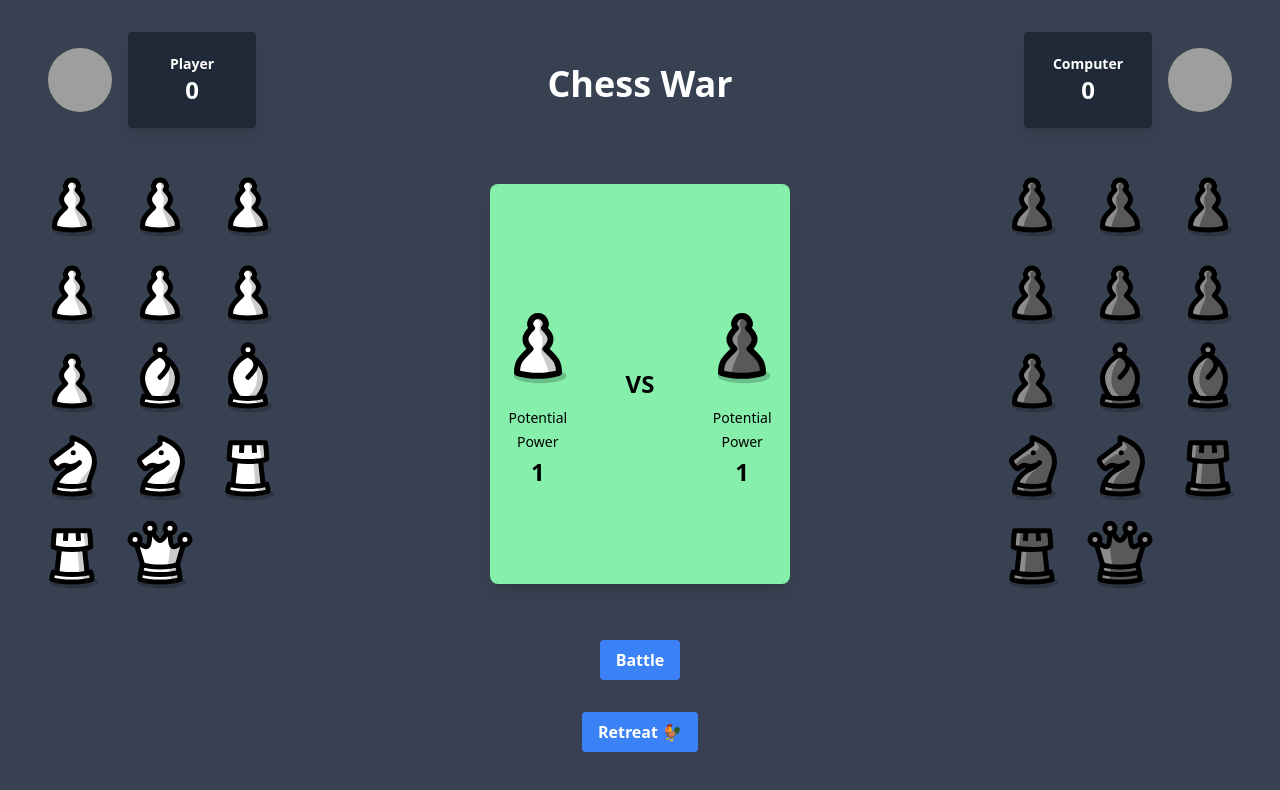
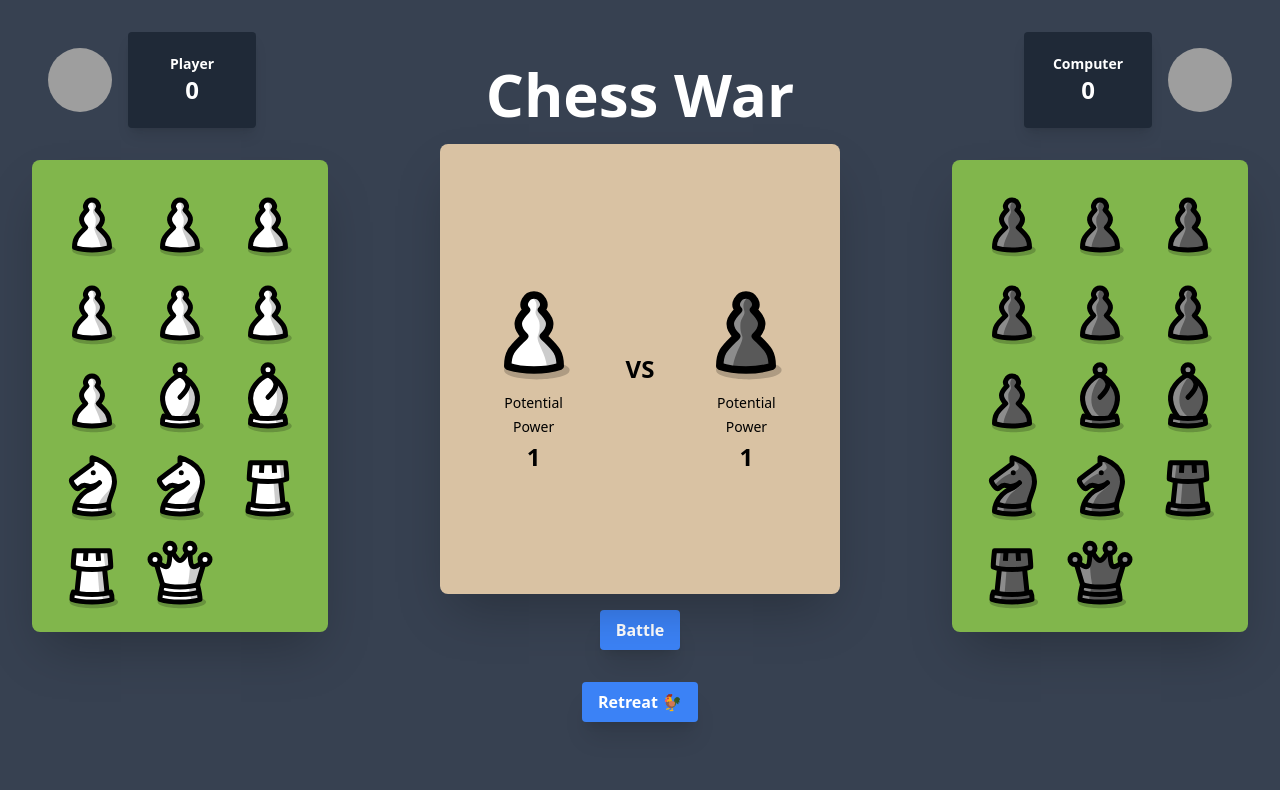
Before and after one commit to jimmacur/chess-war, a Vue app: page /game/computer in a window 1280 px wide. Both pictures are taken after a click on the button "Prepare for battle". Shown: the top 790 px of the page. Built offline with nearby package versions, Linux system fonts and the light colour scheme; grey boxes are pictures that could not be loaded.

Commit message:
changes background colors and text for battle modes

```diff
--- a/src/assets/tailwind.css
+++ b/src/assets/tailwind.css
@@ -3,7 +3,7 @@
 @tailwind utilities;
 
 .btn {
-  @apply bg-blue-500 m-4 hover:bg-blue-700 text-white font-bold py-2 px-4 rounded;
+  @apply bg-blue-500 m-4 hover:bg-blue-700 text-white font-bold py-2 px-4 rounded shadow-xl;
 }
 
 body {
--- a/src/views/PlayVsComputer.vue
+++ b/src/views/PlayVsComputer.vue
@@ -15,7 +15,7 @@
     </div>
 
     <!-- Player Pieces -->
-    <div class="absolute top-40 left-8 grid grid-cols-3 gap-2">
+    <div class="absolute bg-[#81B64C] rounded-lg p-5 top-40 left-8 grid grid-cols-3 gap-2 shadow-2xl">
       <img
         v-for="piece in playerPieces"
         :key="piece.id"
@@ -26,7 +26,7 @@
     </div>
 
     <!-- Title -->
-    <h1 class="text-4xl font-bold text-center mt-16 mb-10">Chess War</h1>
+    <h1 class="text-6xl font-bold text-center mt-16">Chess War</h1>
 
     <!-- Computer Score and Avatar -->
     <div class="absolute top-8 right-12 flex items-center space-x-4">
@@ -42,7 +42,7 @@
     </div>
 
     <!-- Computer Pieces -->
-    <div class="absolute top-40 right-8 grid grid-cols-3 gap-2">
+    <div class="absolute bg-[#81B64C] rounded-lg p-5 top-40 right-8 grid grid-cols-3 gap-2 shadow-2xl">
       <img
         v-for="piece in computerPieces"
         :key="piece.id"
@@ -53,11 +53,11 @@
     </div>
 
     <!-- Battlefield -->
-    <div class="flex items-center justify-center w-[300px] h-[400px] bg-green-300 rounded-lg shadow-lg mt-20 mx-auto relative">
+    <div class="relative mx-auto flex items-center justify-center w-[400px] h-[450px] bg-[#D9C2A3] rounded-lg shadow-2xl mt-5">
       <p v-if="!activePieces.length" class="text-black text-3xl">Battlefield is ready</p>
 
       <!-- Active Pieces -->
-      <div v-if="activePieces.length === 2" class="flex justify-center items-center">
+      <div v-if="activePieces.length === 2" class="absolute flex justify-center items-center space-x-8">
         <!-- Player Piece -->
         <div class="flex flex-col items-center space-y-2">
           <img
@@ -68,14 +68,11 @@
             :class="battleResult === 'player' ? 'scale-125' : ''"
           />
           <div class="flex flex-col items-center space-y-1">
-            <p class="text-sm text-black">Potential</p>
+            <p class="text-sm text-black">
+              {{ isActivelyBattling ? "Battle" : "Potential" }}
+            </p>
             <p class="text-sm text-black">Power</p>
-            <p
-              v-if="!showBattleValues"
-              class="text-2xl font-bold text-black"
-            >
-              {{ activePieces[0].classicalValue }}
-            </p>
+            <p v-if="!showBattleValues" class="text-2xl font-bold text-black">{{ activePieces[0].classicalValue }}</p>
             <p
               v-if="showBattleValues"
               class="text-2xl font-bold text-black transition-all"
@@ -85,7 +82,7 @@
             </p>
           </div>
         </div>
-        <div class="text-2xl text-black font-bold mx-10">VS</div>
+        <div class="text-2xl text-black font-bold">VS</div>
         <!-- Computer Piece -->
         <div class="flex flex-col items-center space-y-2">
           <img
@@ -96,14 +93,11 @@
             :class="battleResult === 'computer' ? 'scale-125' : ''"
           />
           <div class="flex flex-col items-center space-y-1">
-            <p class="text-sm text-black">Potential</p>
+            <p class="text-sm text-black">
+              {{ isActivelyBattling ? "Battle" : "Potential" }}
+            </p>
             <p class="text-sm text-black">Power</p>
-            <p
-              v-if="!showBattleValues"
-              class="text-2xl font-bold text-black"
-            >
-              {{ activePieces[1].classicalValue }}
-            </p>
+            <p v-if="!showBattleValues" class="text-2xl font-bold text-black">{{ activePieces[1].classicalValue }}</p>
             <p
               v-if="showBattleValues"
               class="text-2xl font-bold text-black transition-all"
@@ -114,21 +108,17 @@
           </div>
         </div>
       </div>
-    </div>
 
-    <!-- Battle Holding Zone -->
-    <div class="m-5 flex justify-center">
-      <div v-if="holdingZone.length" class="text-center">
-        <h3 class="text-lg font-bold mb-4">War Chest</h3>
-        <div class="flex flex-wrap justify-center gap-4 max-w-lg mx-auto">
-          <img
-            v-for="(piece, index) in holdingZone"
-            :key="index"
-            :src="piece.src"
-            :alt="piece.name"
-            class="w-12 h-12"
-          />
-        </div>
+      <!-- Battle Bench -->
+      <div class="absolute bottom-2 left-2 flex items-center space-x-2">
+        <p v-if="battleBench.length > 0" class="text-black text-sm">Battle Bench:</p>
+        <img
+          v-for="piece in battleBench"
+          :key="piece.id"
+          :src="piece.src"
+          :alt="piece.name"
+          class="w-8 h-8"
+        />
       </div>
     </div>
 
@@ -191,7 +181,8 @@ export default {
       playerPieceValue: 0,
       computerPieceValue: 0,
       isBattleMode: false,
-      holdingZone: [] as ChessPiece[],
+      isActivelyBattling: false,
+      battleBench: [] as ChessPiece[],
       showBattleValues: false,
       battleResult: "",
     };
@@ -280,12 +271,14 @@ export default {
         this.playerPieceValue = this.getRandomValue(playerPiece.classicalValue);
         this.computerPieceValue = this.getRandomValue(computerPiece.classicalValue);
         this.isBattleMode = true;
+        this.isActivelyBattling = false;
       }
     },
     battle() {
       if (this.activePieces.length !== 2) return;
 
       const [playerPiece, computerPiece] = this.activePieces;
+      this.isActivelyBattling = true;
 
       // Determine battle values
       this.playerPieceValue = this.getRandomValue(playerPiece.classicalValue);
@@ -298,20 +291,20 @@ export default {
       if (this.playerPieceValue > this.computerPieceValue) {
         this.battleResult = 'player';
         this.playerScore += playerPiece.classicalValue + computerPiece.classicalValue;
-        this.holdingZone.forEach(piece => {
+        this.battleBench.forEach(piece => {
           this.playerScore += piece.classicalValue;
         });
-        this.holdingZone = [];
+        this.battleBench = [];
       } else if (this.computerPieceValue > this.playerPieceValue) {
         this.battleResult = 'computer';
         this.computerScore += playerPiece.classicalValue + computerPiece.classicalValue;
-        this.holdingZone.forEach(piece => {
+        this.battleBench.forEach(piece => {
           this.computerScore += piece.classicalValue;
         });
-        this.holdingZone = [];
+        this.battleBench = [];
       } else {
         this.battleResult = 'tie';
-        this.holdingZone.push(playerPiece, computerPiece);
+        this.battleBench.push(playerPiece, computerPiece);
       }
 
       // Trigger animations
@@ -356,6 +349,7 @@ export default {
       this.showBattleValues = false;
       this.battleResult = '';
       this.isBattleMode = false;
+      this.isActivelyBattling = false;
     },
   },
 };
```
